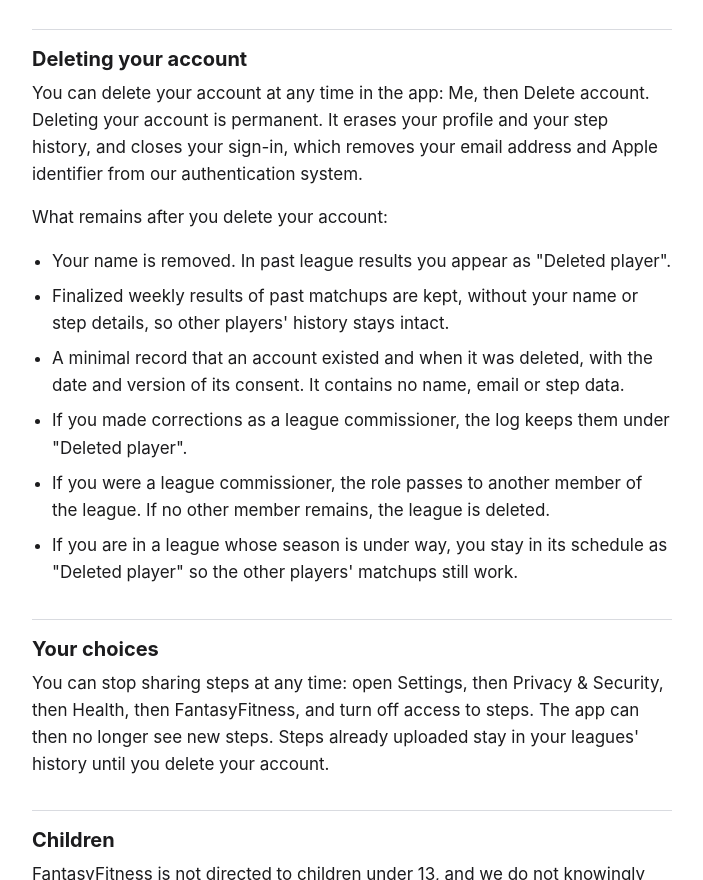
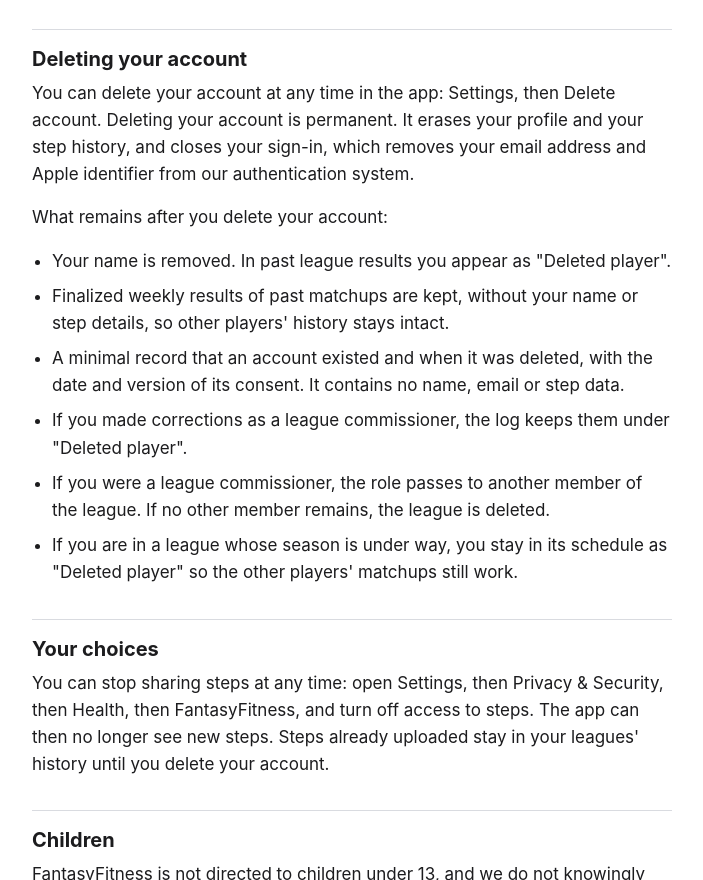
Before and after one commit to vatsalrami/fantasyfitness-legal, a plain HTML site: page privacy-policy.html in a window 1280 px wide. Shown: the part 2614-3494 px from the top of the page, without its empty margins (288-991 px from the left). Drawn offline with Linux system fonts and the light colour scheme.

Commit message:
Policy wording: Settings, then Delete account

```diff
--- a/privacy-policy.html
+++ b/privacy-policy.html
@@ -258,10 +258,10 @@
       <section aria-labelledby="deleting-your-account">
         <h2 id="deleting-your-account">Deleting your account</h2>
         <p>
-          You can delete your account at any time in the app: Me, then Delete account. Deleting your
-          account is permanent. It erases your profile and your step history, and closes your
-          sign-in, which removes your email address and Apple identifier from our authentication
-          system.
+          You can delete your account at any time in the app: Settings, then Delete account.
+          Deleting your account is permanent. It erases your profile and your step history, and
+          closes your sign-in, which removes your email address and Apple identifier from our
+          authentication system.
         </p>
         <p>What remains after you delete your account:</p>
         <ul>
```
